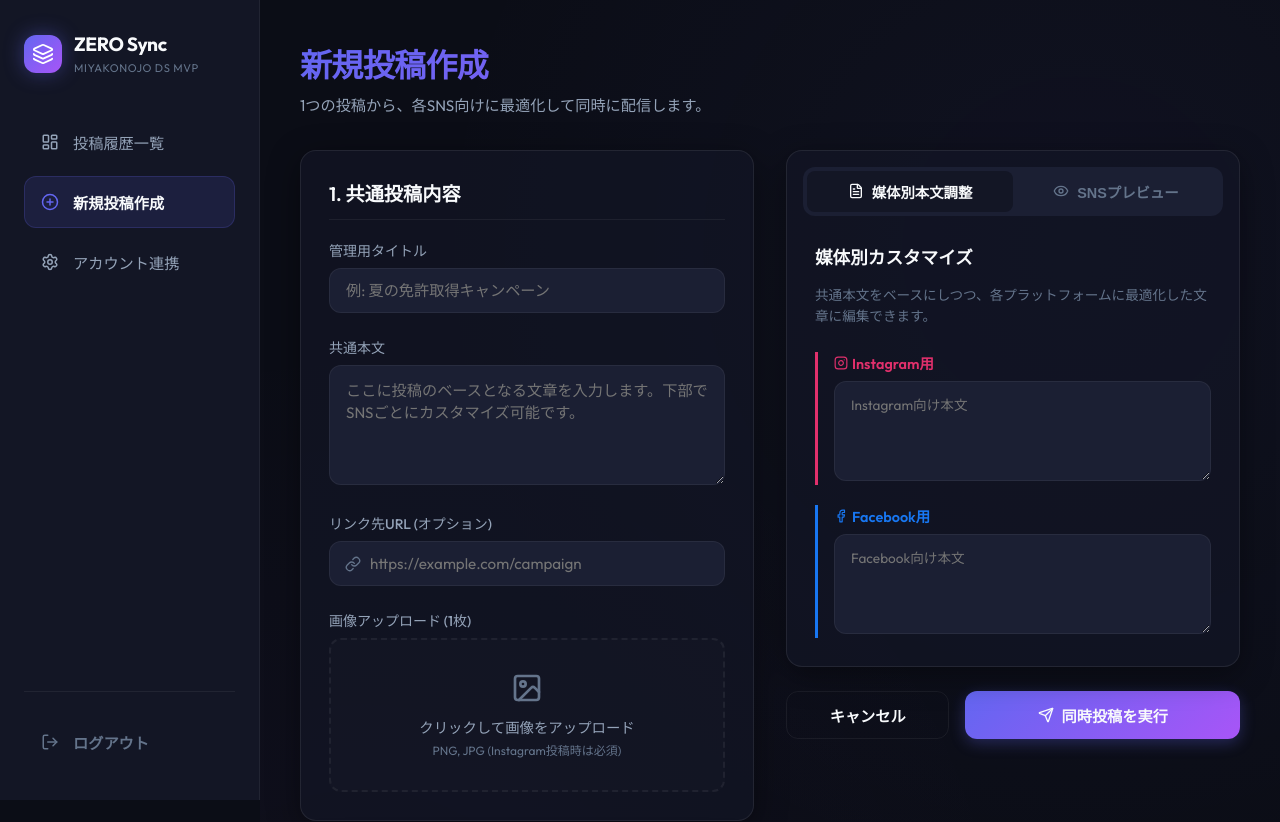
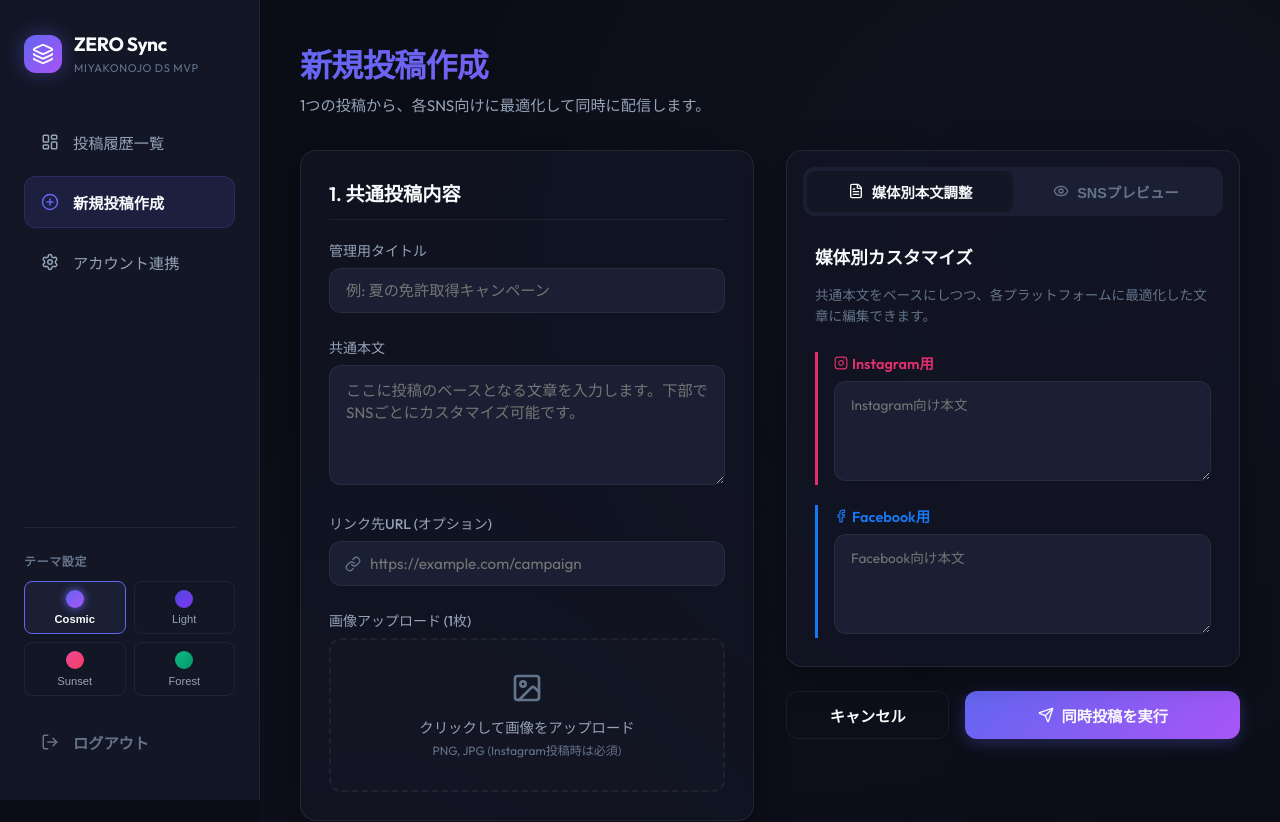
Before and after one commit to hitosisatou-del/ZERO-Sync, a Next.js app: page /posts/new in a window 1280 px wide. Shown: the top 822 px of the page. Built offline with nearby package versions, Linux system fonts and the light colour scheme; no server answers.

Commit message:
feat: Add multiple themes support and sidebar theme switcher

```diff
--- a/src/app/globals.css
+++ b/src/app/globals.css
@@ -43,6 +43,137 @@
 
   --transition-fast: 0.15s ease;
   --transition-normal: 0.25s cubic-bezier(0.4, 0, 0.2, 1);
+
+  /* Glow and hover variables (Default: Midnight Cosmic) */
+  --glow-color-1: rgba(99, 102, 241, 0.05);
+  --glow-color-2: rgba(168, 85, 247, 0.03);
+
+  --card-hover-border: rgba(99, 102, 241, 0.2);
+  --card-hover-glow: rgba(99, 102, 241, 0.05);
+  --card-hover-shadow: 0 12px 40px 0 rgba(0, 0, 0, 0.5);
+
+  --focus-glow: rgba(99, 102, 241, 0.15);
+
+  --btn-shadow: 0 4px 15px rgba(99, 102, 241, 0.3);
+  --btn-shadow-hover: 0 6px 20px rgba(99, 102, 241, 0.4), var(--accent-glow);
+
+  --nav-active-bg: rgba(99, 102, 241, 0.12);
+  --nav-active-border: rgba(99, 102, 241, 0.2);
+}
+
+/* ==========================================================================
+   Themes Configuration
+   ========================================================================== */
+
+/* 2. Light Cyber */
+[data-theme="light-cyber"] {
+  --bg-primary: #f8fafc;
+  --bg-secondary: #ffffff;
+  --bg-tertiary: #f1f5f9;
+  --text-primary: #0f172a;
+  --text-secondary: #475569;
+  --text-muted: #64748b;
+
+  --accent-primary: #4f46e5;
+  --accent-secondary: #7c3aed;
+  --accent-gradient: linear-gradient(135deg, #4f46e5 0%, #7c3aed 100%);
+  --accent-glow: 0 0 20px rgba(79, 70, 229, 0.25);
+
+  --border-color: rgba(15, 23, 42, 0.08);
+  --border-focus: rgba(79, 70, 229, 0.4);
+
+  --glass-bg: rgba(255, 255, 255, 0.75);
+  --glass-border: rgba(15, 23, 42, 0.06);
+  --glass-shadow: 0 8px 32px 0 rgba(148, 163, 184, 0.06);
+
+  --glow-color-1: rgba(79, 70, 229, 0.03);
+  --glow-color-2: rgba(124, 58, 237, 0.02);
+
+  --card-hover-border: rgba(79, 70, 229, 0.25);
+  --card-hover-glow: rgba(79, 70, 229, 0.08);
+  --card-hover-shadow: 0 12px 40px 0 rgba(148, 163, 184, 0.15);
+
+  --focus-glow: rgba(79, 70, 229, 0.15);
+
+  --btn-shadow: 0 4px 15px rgba(79, 70, 229, 0.25);
+  --btn-shadow-hover: 0 6px 20px rgba(79, 70, 229, 0.35), var(--accent-glow);
+
+  --nav-active-bg: rgba(79, 70, 229, 0.1);
+  --nav-active-border: rgba(79, 70, 229, 0.15);
+}
+
+/* 3. Sunset Cyberpunk */
+[data-theme="sunset-cyberpunk"] {
+  --bg-primary: #0b0714;
+  --bg-secondary: #130b24;
+  --bg-tertiary: #1f1235;
+  --text-primary: #f8fafc;
+  --text-secondary: #cbd5e1;
+  --text-muted: #64748b;
+
+  --accent-primary: #ec4899;
+  --accent-secondary: #f43f5e;
+  --accent-gradient: linear-gradient(135deg, #ec4899 0%, #f43f5e 100%);
+  --accent-glow: 0 0 20px rgba(236, 72, 153, 0.4);
+
+  --border-color: rgba(236, 72, 153, 0.15);
+  --border-focus: rgba(236, 72, 153, 0.6);
+
+  --glass-bg: rgba(19, 11, 36, 0.75);
+  --glass-border: rgba(236, 72, 153, 0.2);
+  --glass-shadow: 0 8px 32px 0 rgba(236, 72, 153, 0.1);
+
+  --glow-color-1: rgba(236, 72, 153, 0.08);
+  --glow-color-2: rgba(244, 63, 94, 0.04);
+
+  --card-hover-border: rgba(236, 72, 153, 0.35);
+  --card-hover-glow: rgba(236, 72, 153, 0.15);
+  --card-hover-shadow: 0 12px 40px 0 rgba(0, 0, 0, 0.6);
+
+  --focus-glow: rgba(236, 72, 153, 0.2);
+
+  --btn-shadow: 0 4px 15px rgba(236, 72, 153, 0.3);
+  --btn-shadow-hover: 0 6px 20px rgba(236, 72, 153, 0.4), var(--accent-glow);
+
+  --nav-active-bg: rgba(236, 72, 153, 0.15);
+  --nav-active-border: rgba(236, 72, 153, 0.25);
+}
+
+/* 4. Emerald Forest */
+[data-theme="emerald-forest"] {
+  --bg-primary: #040d0a;
+  --bg-secondary: #0a1713;
+  --bg-tertiary: #10241e;
+  --text-primary: #f0fdf4;
+  --text-secondary: #a7f3d0;
+  --text-muted: #6ee7b7;
+
+  --accent-primary: #10b981;
+  --accent-secondary: #059669;
+  --accent-gradient: linear-gradient(135deg, #10b981 0%, #059669 100%);
+  --accent-glow: 0 0 20px rgba(16, 185, 129, 0.3);
+
+  --border-color: rgba(16, 185, 129, 0.12);
+  --border-focus: rgba(16, 185, 129, 0.4);
+
+  --glass-bg: rgba(10, 23, 19, 0.75);
+  --glass-border: rgba(16, 185, 129, 0.15);
+  --glass-shadow: 0 8px 32px 0 rgba(4, 13, 10, 0.3);
+
+  --glow-color-1: rgba(16, 185, 129, 0.05);
+  --glow-color-2: rgba(5, 150, 105, 0.03);
+
+  --card-hover-border: rgba(16, 185, 129, 0.3);
+  --card-hover-glow: rgba(16, 185, 129, 0.08);
+  --card-hover-shadow: 0 12px 40px 0 rgba(4, 13, 10, 0.4);
+
+  --focus-glow: rgba(16, 185, 129, 0.15);
+
+  --btn-shadow: 0 4px 15px rgba(16, 185, 129, 0.25);
+  --btn-shadow-hover: 0 6px 20px rgba(16, 185, 129, 0.35), var(--accent-glow);
+
+  --nav-active-bg: rgba(16, 185, 129, 0.12);
+  --nav-active-border: rgba(16, 185, 129, 0.2);
 }
 
 * {
@@ -113,8 +244,8 @@
   padding: 2.5rem;
   min-height: 100vh;
   position: relative;
-  background: radial-gradient(circle at 80% 20%, rgba(99, 102, 241, 0.05) 0%, transparent 50%),
-              radial-gradient(circle at 10% 80%, rgba(168, 85, 247, 0.03) 0%, transparent 50%),
+  background: radial-gradient(circle at 80% 20%, var(--glow-color-1) 0%, transparent 50%),
+              radial-gradient(circle at 10% 80%, var(--glow-color-2) 0%, transparent 50%),
               var(--bg-primary);
 }
 
@@ -161,8 +292,8 @@
 }
 
 .card:hover {
-  border-color: rgba(99, 102, 241, 0.2);
-  box-shadow: 0 12px 40px 0 rgba(0, 0, 0, 0.5), 0 0 20px rgba(99, 102, 241, 0.05);
+  border-color: var(--card-hover-border);
+  box-shadow: var(--card-hover-shadow), 0 0 20px var(--card-hover-glow);
 }
 
 /* フォーム・入力要素 */
@@ -197,7 +328,7 @@
 .form-select:focus {
   outline: none;
   border-color: var(--accent-primary);
-  box-shadow: 0 0 0 3px rgba(99, 102, 241, 0.15);
+  box-shadow: 0 0 0 3px var(--focus-glow);
 }
 
 .form-textarea {
@@ -224,12 +355,12 @@
 .btn-primary {
   background: var(--accent-gradient);
   color: var(--text-primary);
-  box-shadow: 0 4px 15px rgba(99, 102, 241, 0.3);
+  box-shadow: var(--btn-shadow);
 }
 
 .btn-primary:hover {
   transform: translateY(-2px);
-  box-shadow: 0 6px 20px rgba(99, 102, 241, 0.4), var(--accent-glow);
+  box-shadow: var(--btn-shadow-hover);
 }
 
 .btn-primary:active {
--- a/src/components/AppLayout.tsx
+++ b/src/components/AppLayout.tsx
@@ -1,6 +1,6 @@
 'use client';
 
-import React from 'react';
+import React, { useState, useEffect } from 'react';
 import Link from 'next/link';
 import { usePathname, useRouter } from 'next/navigation';
 import { auth } from '@/lib/firebase/client';
@@ -16,9 +16,54 @@
   children: React.ReactNode;
 }
 
+type Theme = 'midnight-cosmic' | 'light-cyber' | 'sunset-cyberpunk' | 'emerald-forest';
+
+const themes: { id: Theme; label: string; gradient: string; accentColor: string }[] = [
+  {
+    id: 'midnight-cosmic',
+    label: 'Cosmic',
+    gradient: 'linear-gradient(135deg, #6366f1 0%, #a855f7 100%)',
+    accentColor: '#6366f1'
+  },
+  {
+    id: 'light-cyber',
+    label: 'Light',
+    gradient: 'linear-gradient(135deg, #4f46e5 0%, #7c3aed 100%)',
+    accentColor: '#4f46e5'
+  },
+  {
+    id: 'sunset-cyberpunk',
+    label: 'Sunset',
+    gradient: 'linear-gradient(135deg, #ec4899 0%, #f43f5e 100%)',
+    accentColor: '#ec4899'
+  },
+  {
+    id: 'emerald-forest',
+    label: 'Forest',
+    gradient: 'linear-gradient(135deg, #10b981 0%, #059669 100%)',
+    accentColor: '#10b981'
+  }
+];
+
 export default function AppLayout({ children }: AppLayoutProps) {
   const pathname = usePathname();
   const router = useRouter();
+
+  const [theme, setTheme] = useState<Theme>('midnight-cosmic');
+
+  useEffect(() => {
+    const savedTheme = localStorage.getItem('zero-theme') as Theme;
+    if (savedTheme && ['midnight-cosmic', 'light-cyber', 'sunset-cyberpunk', 'emerald-forest'].includes(savedTheme)) {
+      setTheme(savedTheme);
+      document.documentElement.setAttribute('data-theme', savedTheme);
+    }
+  }, []);
+
+  const handleThemeChange = (newTheme: Theme) => {
+    setTheme(newTheme);
+    localStorage.setItem('zero-theme', newTheme);
+    document.documentElement.setAttribute('data-theme', newTheme);
+  };
 
   const isLoginPage = pathname === '/login';
 
@@ -113,8 +158,8 @@
                   padding: '0.875rem 1rem',
                   borderRadius: 'var(--radius-md)',
                   color: isActive ? 'var(--text-primary)' : 'var(--text-secondary)',
-                  background: isActive ? 'rgba(99, 102, 241, 0.12)' : 'transparent',
-                  border: isActive ? '1px solid rgba(99, 102, 241, 0.2)' : '1px solid transparent',
+                  background: isActive ? 'var(--nav-active-bg)' : 'transparent',
+                  border: isActive ? '1px solid var(--nav-active-border)' : '1px solid transparent',
                   transition: 'all var(--transition-fast)',
                   fontWeight: isActive ? 600 : 500,
                   fontSize: '0.95rem'
@@ -128,7 +173,57 @@
           })}
         </nav>
 
-        <div style={{ borderTop: '1px solid var(--border-color)', paddingTop: '1.5rem', marginTop: 'auto' }}>
+        <div style={{ borderTop: '1px solid var(--border-color)', paddingTop: '1.5rem', marginTop: 'auto', display: 'flex', flexDirection: 'column', gap: '1.25rem' }}>
+          {/* テーマ設定 */}
+          <div>
+            <span style={{
+              fontSize: '0.75rem',
+              color: 'var(--text-muted)',
+              textTransform: 'uppercase',
+              letterSpacing: '0.05em',
+              display: 'block',
+              marginBottom: '0.75rem',
+              fontWeight: 600
+            }}>
+              テーマ設定
+            </span>
+            <div style={{ display: 'grid', gridTemplateColumns: 'repeat(2, 1fr)', gap: '0.5rem' }}>
+              {themes.map((t) => {
+                const isSelected = theme === t.id;
+                return (
+                  <button
+                    key={t.id}
+                    onClick={() => handleThemeChange(t.id)}
+                    style={{
+                      display: 'flex',
+                      flexDirection: 'column',
+                      alignItems: 'center',
+                      gap: '0.35rem',
+                      padding: '0.5rem 0.25rem',
+                      borderRadius: 'var(--radius-sm)',
+                      background: isSelected ? 'var(--bg-tertiary)' : 'transparent',
+                      border: '1px solid ' + (isSelected ? 'var(--accent-primary)' : 'var(--border-color)'),
+                      cursor: 'pointer',
+                      transition: 'all var(--transition-fast)'
+                    }}
+                    className={isSelected ? '' : 'theme-item-hover'}
+                  >
+                    <div style={{
+                      width: '18px',
+                      height: '18px',
+                      borderRadius: '50%',
+                      background: t.gradient,
+                      boxShadow: isSelected ? '0 0 8px ' + t.accentColor : 'none'
+                    }} />
+                    <span style={{ fontSize: '0.7rem', color: isSelected ? 'var(--text-primary)' : 'var(--text-secondary)', fontWeight: isSelected ? 600 : 500 }}>
+                      {t.label}
+                    </span>
+                  </button>
+                );
+              })}
+            </div>
+          </div>
+
           <button
             onClick={handleLogout}
             className="btn btn-secondary"
@@ -158,6 +253,10 @@
           background: rgba(255, 255, 255, 0.03) !important;
           color: var(--text-primary) !important;
         }
+        .theme-item-hover:hover {
+          background: var(--bg-tertiary) !important;
+          opacity: 0.8;
+        }
       `}</style>
     </div>
   );
```
